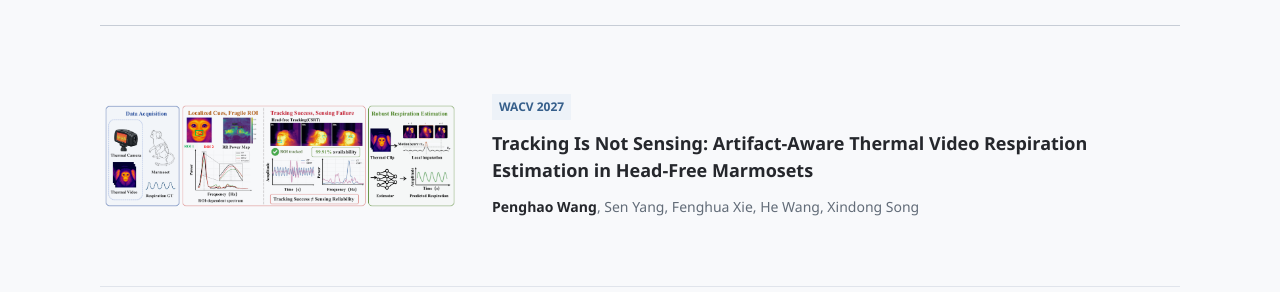
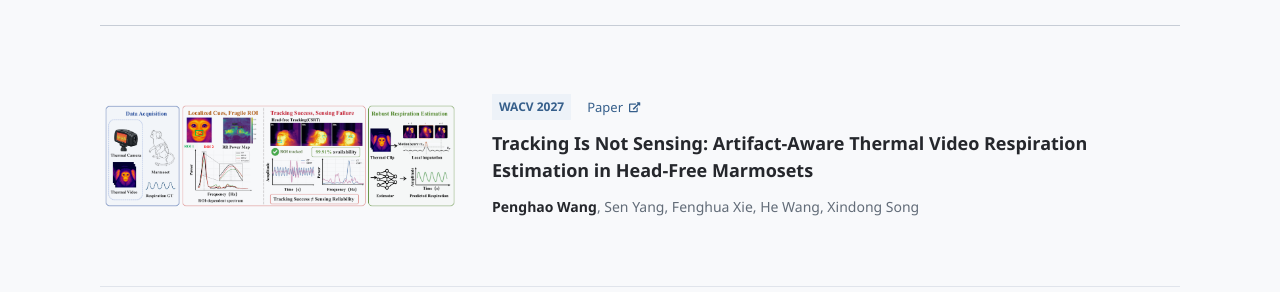
Before and after one commit to wph6/wph6.github.io, a Jekyll site: the page built from _pages/about.md, in a window 1280 px wide and 900 px high, scrolled down 425 px. Shown: the part 162-454 px from the top of the window. Built offline with Jekyll 4.4.1, drawn with Linux system fonts in a browser that asks for light colours.

Commit message:
Add arXiv link for thermal respiration paper

```diff
--- a/_pages/about.md
+++ b/_pages/about.md
@@ -39,8 +39,8 @@ redirect_from:
         <span class="figure-zoom" aria-hidden="true"><i class="icon icon-expand"></i></span>
       </button>
       <div class="paper-content">
-        <div class="paper-meta"><span class="venue venue-accepted">WACV 2027</span></div>
-        <h3>Tracking Is Not Sensing: Artifact-Aware Thermal Video Respiration Estimation in Head-Free Marmosets</h3>
+        <div class="paper-meta"><span class="venue venue-accepted">WACV 2027</span><a class="paper-link" href="https://arxiv.org/abs/2610.33661" target="_blank" rel="noopener noreferrer">Paper <i class="icon icon-external" aria-hidden="true"></i></a></div>
+        <h3><a href="https://arxiv.org/abs/2610.33661" target="_blank" rel="noopener noreferrer">Tracking Is Not Sensing: Artifact-Aware Thermal Video Respiration Estimation in Head-Free Marmosets</a></h3>
         <p class="paper-authors"><strong>Penghao Wang</strong>, Sen Yang, Fenghua Xie, He Wang, Xindong Song</p>
       </div>
     </article>
```
